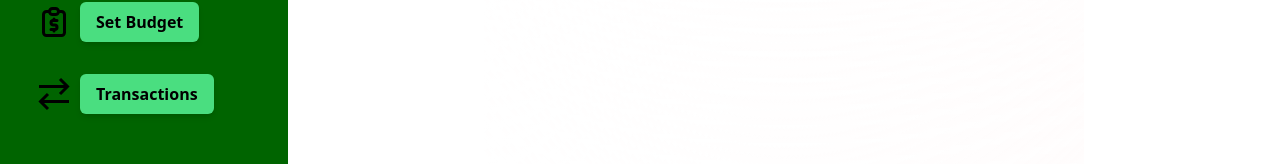
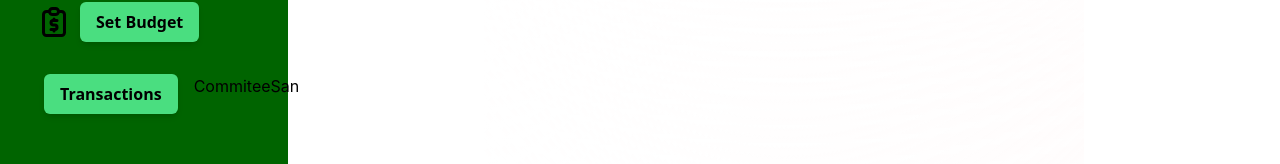
Before and after one commit to AleHS01/frontendCapstone, a React (Create React App) app in the folder finance-mate/: page /budgetform in a window 1280 px wide. Shown: the part 528-692 px from the top of the page. Built offline with nearby package versions, Linux system fonts and the light colour scheme; no server answers.

Commit message:
Add committee-san route to sidebar

```diff
--- a/finance-mate/src/components/committeeSan/LandingPage.jsx
+++ b/finance-mate/src/components/committeeSan/LandingPage.jsx
@@ -38,7 +38,7 @@ const Header = () => (
         <Chip
           label="Home"
           component={Link}
-          to="/budgetform"
+          to="/user"
           clickable
           size='medium'
           sx={{
--- a/finance-mate/src/components/side-bar.jsx
+++ b/finance-mate/src/components/side-bar.jsx
@@ -50,16 +50,14 @@ function SideBar() {
     navigate("/transactions");
   };
 
-  const handleIncomeForm = () => {
-    navigate("/income-form");
-  };
-  const handleIncomeView = () => {
-    navigate("/incomes");
-  };
 
   const handleSetBudget = () => {
     navigate("/budget-view");
   };
+
+  const handleCommitteeSan = () => {
+    navigate("/committeesan")
+  }
 
   const [open, setOpen] = useState(true);
 
@@ -246,6 +244,10 @@ function SideBar() {
           >
             Transactions
           </button>
+
+          <button className="Committee-San" onClick={handleCommitteeSan}>
+       CommiteeSan
+      </button>
         </div>
 
         {/* <div
```
